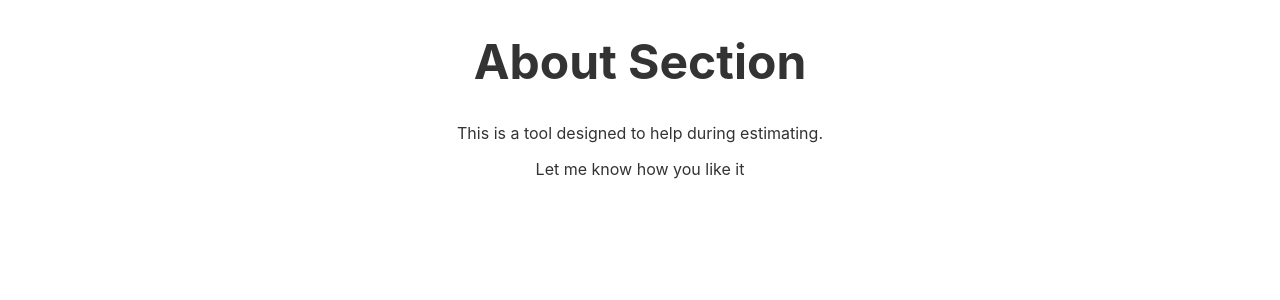
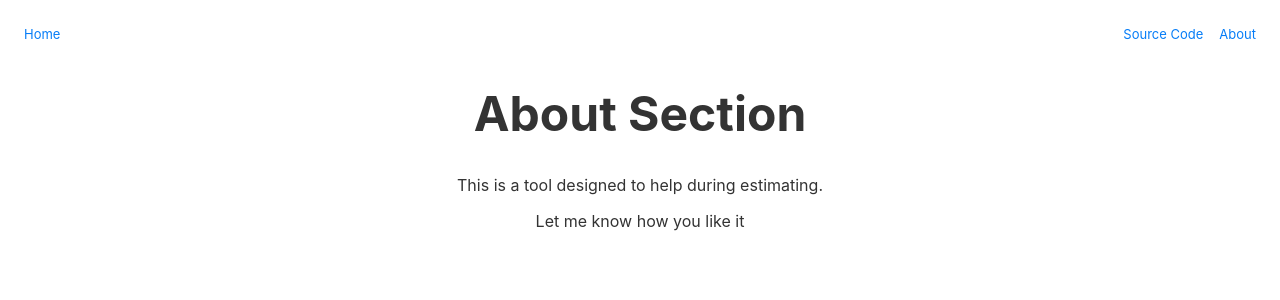
Before and after one commit to ybot1122/sprint-planning-tool, a Next.js app: page /about in a window 1280 px wide. Shown: the top 300 px of the page. Built offline with nearby package versions, Linux system fonts and the light colour scheme.

Commit message:
show the navigation

```diff
--- a/components/Nav.js
+++ b/components/Nav.js
@@ -4,8 +4,7 @@ import Link from 'next/link'
 import { HOME, ABOUT } from '../constants/routes';
 
 const links = [
-  { href: 'https://github.com/segmentio/create-next-app', label: 'Next.js Github' },
-  { href: 'https://github.com/ybot1122/sprint-planning-tool', label: 'Project Github' },
+  { href: 'https://github.com/ybot1122/sprint-planning-tool', label: 'Source Code' },
   { href: ABOUT, label: 'About' }
 ].map(link => {
   link.key = `nav-link-${link.href}-${link.label}`
@@ -40,7 +39,6 @@ const Nav = (props) => {
           font-family: -apple-system,BlinkMacSystemFont,Avenir Next,Avenir,Helvetica,sans-serif;
         }
         nav {
-          display: none;
           text-align: center;
         }
         ul {
```
